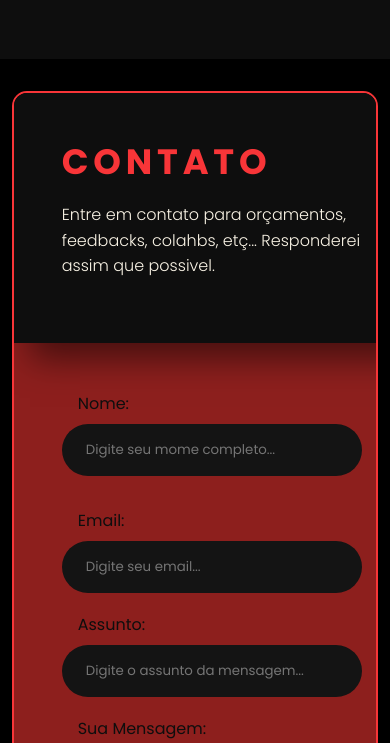
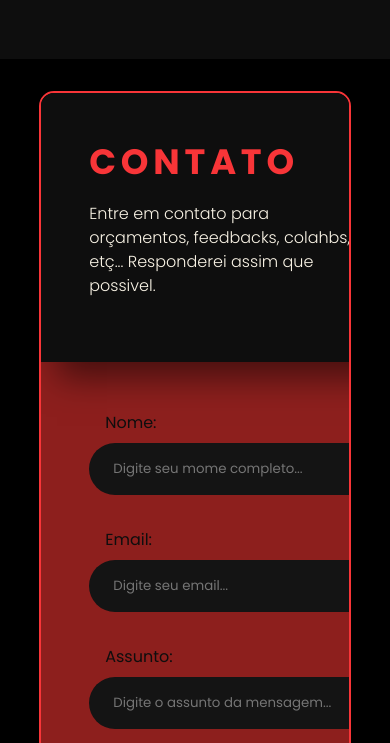
Before and after one commit to sauloviniciust/spacechronix, a plain HTML site: page index.html in a window 390 px wide. Shown: the part 3539-4282 px from the top of the page. Drawn offline with Linux system fonts and the light colour scheme.

Commit message:
editando contact mobile

```diff
--- a/styles/contact.css
+++ b/styles/contact.css
@@ -93,6 +93,7 @@
 /* contact bottom side */
 
 .contact-bottom {
+	width: 100%;
 	height: 100%;
 	padding: 3rem;
 	background-color: var(--color-red-200);
@@ -116,6 +117,7 @@ textarea {
 }
 
 textarea {
+
 	border-radius: 15px;
 	resize: none;
 }
@@ -187,6 +189,11 @@ textarea {
 }
 
 @media screen and (max-width: 768px) {
+	/* .contact-container {
+		max-width: var(--container-width-md);
+		padding: 2rem 0 10rem;
+	}
+	 */
 	.contact-top p {
 		margin-bottom: 1rem;
 	}
@@ -200,8 +207,44 @@ textarea {
 	}
 }
 
-@media screen and (max-width: 575.98px) {
+@media screen and (max-width: 480px) {
+
+	.contact-container {
+		max-width: var(--container-width-sm);
+		padding: 2rem 0 10rem;
+	}
+	input,
+	textarea {
+		width: 100%;
+
+
+	}
+	.contact-box {
+		max-width: 85%;
+
+	}
+
+	.contact-bottom {
+		width: 100%;
+	}
+
+	label {
+		padding: 1rem;
+		font-size: 1rem;
+		color: var(--color-dark);
+	}
+
+
+
 	.form-flex {
 		flex-direction: column;
 	}
+
+	.contact-top p {
+
+		margin-right: 20px;
+
+		font-size: 1rem;
+		line-height: 1.5;
+	}
 }
```
Also changed, not shown: index.html (+1 -1 lines).
